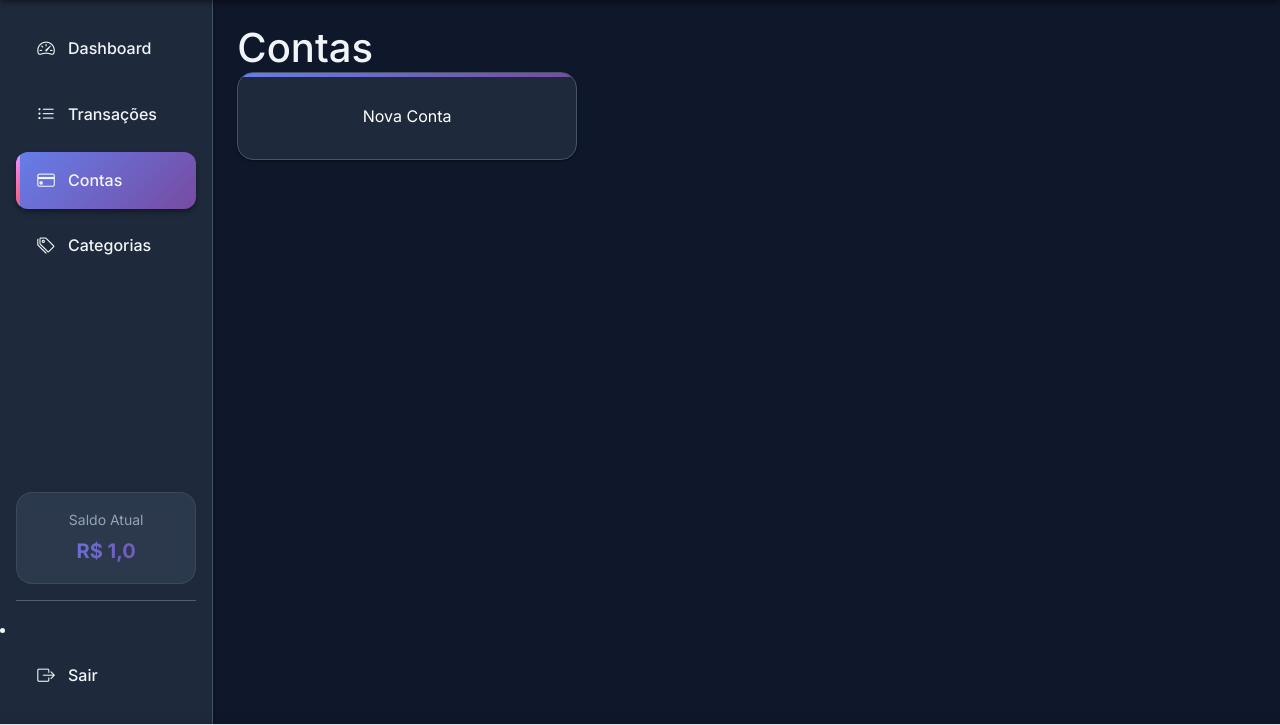
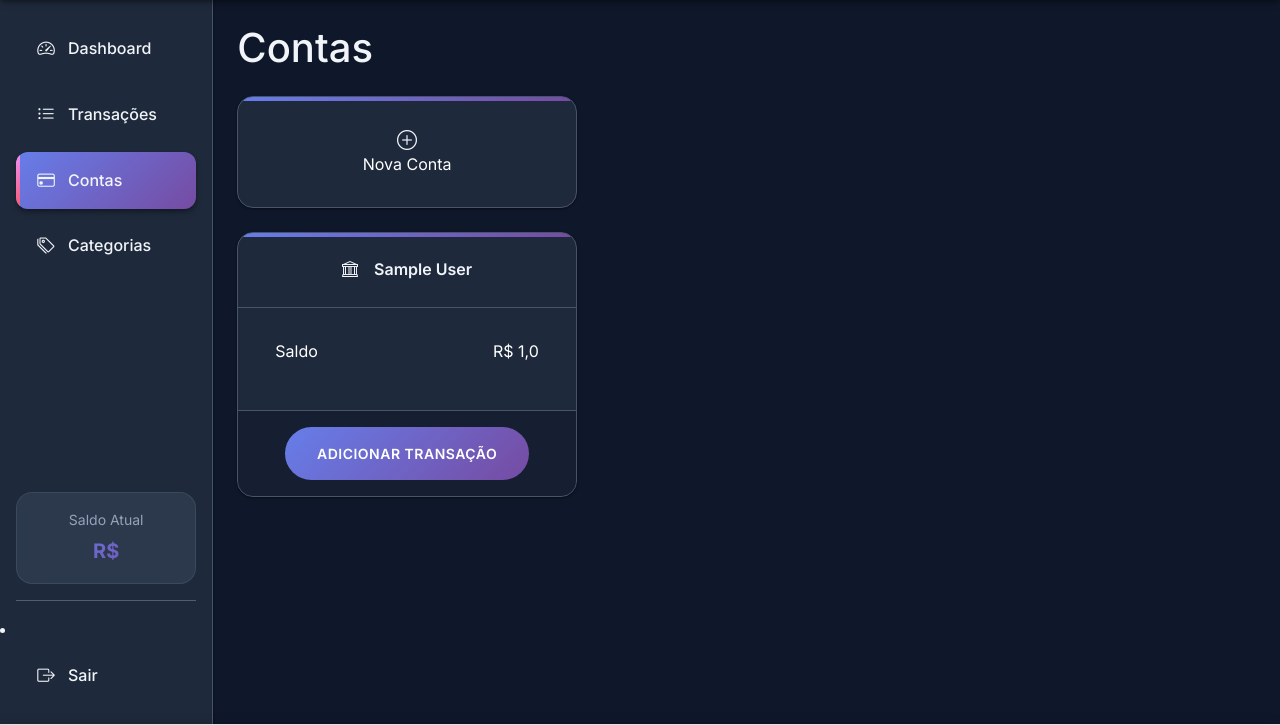
Before and after one commit to Leobatista96/app-financas, a Django app: page /accounts/ in a window 1280 px wide. Shown: the part 49-774 px from the top of the page. Run offline with Django 5.2, Linux system fonts and the light colour scheme; a user stored in the database is signed in; tables that the repository leaves empty hold one stand-in row (values such as "Sample post"); parts of the project's set-up code (start-up, migrations or seed data) failed here and were passed over.

Commit message:
apply categories and accounts filters

```diff
--- a/app/static/js/modern-app.js
+++ b/app/static/js/modern-app.js
@@ -9,6 +9,7 @@ document.addEventListener('DOMContentLoaded', function() {
     initializeNotifications();
     getChartCategoryData();
     getMontlyChartData();
+    getCategorieRevenueExpenseFilter();
 
     // Adicionar classes de animação aos elementos
     function initializeAnimations() {
@@ -81,7 +82,7 @@ document.addEventListener('DOMContentLoaded', function() {
     }
 
     function getMontlyChartData(){
-        const montlyChartData = document.getElementById('category-chart');
+        const montlyChartData = document.getElementById('montly-chart-data');
         if (montlyChartData) {
             try {
                 const data = JSON.parse(montlyChartData.textContent);
@@ -110,6 +111,39 @@ document.addEventListener('DOMContentLoaded', function() {
         }
     }
 
+    function getCategorieRevenueExpenseFilter() {
+        const revenueBtn = document.getElementById('categoriesRevenuesFilterButton');
+        const expenseBtn = document.getElementById('categoriesExpensesFilterButton');
+        const tableRows = document.querySelectorAll('.transaction-row[data-category-type]');
+
+        function filterCategories(type) {
+            tableRows.forEach(row => {
+                const categoryType = row.getAttribute('data-category-type');
+                if (type === 'all') {
+                    row.style.display = '';
+                } else if (categoryType === type) {
+                    row.style.display = '';
+                } else {
+                    row.style.display = 'none';
+                }
+            });
+        }
+
+        if (revenueBtn) {
+            revenueBtn.addEventListener('click', function (e) {
+                e.preventDefault();
+                filterCategories('revenue');
+            });
+        }
+
+        if (expenseBtn) {
+            expenseBtn.addEventListener('click', function (e) {
+                e.preventDefault();
+                filterCategories('expense');
+            });
+        }
+    }
+
     // Inicializar gráficos (Chart.js)
     function initializeCharts() {
         console.log('Iniciando gráficos');
@@ -121,13 +155,8 @@ document.addEventListener('DOMContentLoaded', function() {
         const chartData = getChartCategoryData();
         const montlyData = getMontlyChartData();
 
-        if (!chartData) {
-            console.warn('Usando dados de exemplo');
-            return;
-        }
+        console.log('Chart data:', {chartData, montlyData});
 
-
-        // Gráfico de receitas vs despesas
         const revenueExpenseCtx = document.getElementById('revenueExpenseChart');
 
         if (revenueExpenseCtx && chartData.total_recipes) {
@@ -201,7 +230,7 @@ document.addEventListener('DOMContentLoaded', function() {
                     maintainAspectRatio: false,
                     plugins: {
                         legend: {
-                            display: false
+                            display: false,
                         }
                     },
                     scales: {
@@ -268,24 +297,31 @@ document.addEventListener('DOMContentLoaded', function() {
                 },
                 options: {
                     responsive: true,
-                    maintainAspectRatio: false,
+                    maintainAspectRatio: true,
                     plugins: {
                         legend: {
                             position: 'bottom',
                             labels: {
                                 padding: 10,
+                                color: 'rgb(255, 255, 255)',
                                 font: {
                                     size: 15,
-                                    weight: '100',
+                                    weight: 'normal',
                                 }
                             }
+                        }
+                    },
+                    elements: {
+                        point: {
+                            radius: 5,
+                            hoverRadius: 8,
                         }
                     },
                     scales: {
                         y: {
                             beginAtZero: true,
                             grid: {
-                                color: 'rgba(255, 252, 252, 0.1)'
+                                color: 'rgba(0, 0, 0, 0.1)'
                             }
                         },
                         x: {
@@ -302,6 +338,7 @@ document.addEventListener('DOMContentLoaded', function() {
         console.log('Tentando renderizar gráfico mensal com dados:', { montlyData, monthlyCtx });
         renderMonthlyChart('both');
 
+
         // Listeners dos botões
         const revenueBtn = document.getElementById('revenue-filter');
         if (revenueBtn) {
@@ -311,7 +348,7 @@ document.addEventListener('DOMContentLoaded', function() {
             });
         }
 
-        const expenseBtn = document.querySelectorAll('.btn-outline-danger')[0];
+        const expenseBtn = document.getElementById('expense-filter');
         if (expenseBtn) {
             expenseBtn.addEventListener('click', function (e) {
                 e.preventDefault();
@@ -319,7 +356,7 @@ document.addEventListener('DOMContentLoaded', function() {
             });
         }
 
-        const bothBtn = document.querySelectorAll('.btn-primary')[0];
+        const bothBtn = document.getElementById('both-filter');
         if (bothBtn) {
             bothBtn.addEventListener('click', function (e) {
                 e.preventDefault();
@@ -327,6 +364,13 @@ document.addEventListener('DOMContentLoaded', function() {
             });
         }
 
+        // const categoriesFilterBtn = document.getElementById('categoriesRevenuesFilterButton');
+        // if (categoriesFilterBtn) {
+        //     categoriesFilterBtn.addEventListener('click', function (e) {
+        //         e.preventDefault();
+        //         getCategorieRevenueExpenseFilter();
+        //     });
+        // }
     }
 
     // Sistema de notificações
--- a/finances/forms.py
+++ b/finances/forms.py
@@ -14,6 +14,13 @@ class TransactionModelForm(forms.ModelForm):
         fields = '__all__'
         exclude = ['user']
 
+    def __init__(self, *args, user=None, **kwargs):
+        super().__init__(*args, **kwargs)
+        if user:
+            self.fields['account'].queryset = Account.objects.filter(user=user)
+            self.fields['category'].queryset = Categorie.objects.filter(user=user)
+
+
 
 class CategorieModelForm(forms.ModelForm):
     class Meta:
@@ -21,9 +28,19 @@ class CategorieModelForm(forms.ModelForm):
         fields = '__all__'
         exclude = ['user']
 
+    def __init__(self, *args, user=None, **kwargs):
+        super().__init__(*args, **kwargs)
+        if user:
+            self.fields['category'].queryset = Categorie.objects.filter(user=user)
+
 
 class AccountModelForm(forms.ModelForm):
     class Meta:
         model = Account
         fields = '__all__'
         exclude = ['user']
+
+    def __init__(self, *args, user=None, **kwargs):
+        super().__init__(*args, **kwargs)
+        if user:
+            self.fields['name'].queryset = Account.objects.filter(user=user)
--- a/finances/templates/accounts.html
+++ b/finances/templates/accounts.html
@@ -1,28 +1,49 @@
-{% extends 'base.html' %}
-
-{% block page_header %}
+{% extends 'base.html' %} {% block page_header %}
 
 <div class="d-flex justfi-content-between">
   <div>
-        <h1 class='mb-0'>Contas</h1>
+    <h1 class="mb-4">Contas</h1>
   </div>
 </div>
 
-{% endblock page_header %}
+{% endblock page_header %} {% block content %}
 
-{% block content %}
 <div class="col-lg-4">
-    <div class="modern-card mb-4">
+  <div class="modern-card mb-4 text-center">
     <div class="card-body">
       <div class="d-grid gap-2">
-                <a class="addaccountbutton text-decoration-none btn" data-bs-toggle="tooltip"
-                    data-bs-placement="right" data-bs-custom-class="custom-tooltip"
-                    data-bs-title="Clique aqui para criar uma nova conta">
+        <a class="addaccountbutton text-decoration-none btn" data-bs-toggle="tooltip" data-bs-placement="right"
+          data-bs-custom-class="custom-tooltip" data-bs-title="Clique aqui para criar uma nova conta">
+          <h5 class="card-title bi bi-plus-circle"></h5>
           <span class="text-white">Nova Conta</span>
         </a>
       </div>
     </div>
   </div>
+  {% for account in accounts %}
+  <div class="modern-card mb-4">
+    <div class="d-flex card-header gap-3 justify-content-center">
+      <i class="bi bi-bank"></i>
+      {{ account.name }}
+    </div>
+    <div class="card-body">
+      <div class="d-grid gap-2">
+        <a class="text-decoration-none btn" data-bs-placement="right">
+          <div class="d-flex justify-content-between">
+            <p class="text-white">Saldo</p>
+            <p class="text-white"> R$ {{ account.value }}</p>
+          </div>
+        </a>
+      </div>
+    </div>
+    <div class="card-footer d-flex justify-content-center">
+      <button class="btn btn-modern btn-primary" id="newTransactionButton" data-bs-toggle="tooltip">Adicionar
+        Transação</button>
+    </div>
+  </div>
+  {% endfor %}
 </div>
 
+
+
 {% endblock content %}
--- a/finances/views.py
+++ b/finances/views.py
@@ -17,14 +17,16 @@ class TransactionListView(LoginRequiredMixin, ListView):
     context_object_name = 'transactions'
     paginate_by = 5
 
-    def get_queryset(self):
-        return Transaction.objects.filter(user=self.request.user).order_by('-created_at')
+    # def get_queryset(self):
+    #     transaction = Transaction.objects.filter(user=self.request.user).order_by('-created_at')
+    #     accounts = Account.objects.filter(user=self.request.user)
+    #     return transaction, accounts
 
     def get_context_data(self, **kwargs):
         context = super().get_context_data(**kwargs)
-        context["form"] = TransactionModelForm()
-        context["form_categories"] = CategorieModelForm()
-        context["form_accounts"] = AccountModelForm()
+        context["form"] = TransactionModelForm(user=self.request.user)
+        context["form_categories"] = CategorieModelForm(user=self.request.user)
+        context["form_accounts"] = AccountModelForm(user=self.request.user)
         context["transactions_metrics"] = get_transactions_value(
             user=self.request.user)
         context["categories"] = Categorie.objects.filter(
@@ -114,7 +116,11 @@ class CategorieListView(LoginRequiredMixin, ListView):
         context = super().get_context_data(**kwargs)
         context["transactions_metrics"] = get_transactions_value(
             user=self.request.user)
-        context["form_categories"] = CategorieModelForm()
+        context["form_categories"] = CategorieModelForm(user=self.request.user)
+        context["categories"] = Categorie.objects.filter(user=self.request.user)
+
+        categories_revenues_filter = Categorie.objects.filter(user=self.request.user, category_type='revenue')
+        context["categories_revenues_filter"] = categories_revenues_filter
         return context
 
 
@@ -146,9 +152,9 @@ class AccountListView(LoginRequiredMixin, ListView):
 
     def get_context_data(self, **kwargs):
         context = super().get_context_data(**kwargs)
-        context["transactions_metrics"] = get_transactions_value(
-            user=self.request.user)
-        context["form_accounts"] = AccountModelForm()
+        context["form"] = TransactionModelForm(user=self.request.user)
+        context["form_accounts"] = AccountModelForm(user=self.request.user)
+        context["accounts"] = Account.objects.filter(user=self.request.user)
         return context
 
 
@@ -183,9 +189,9 @@ class DashboardListView(LoginRequiredMixin, ListView):
 
     def get_context_data(self, **kwargs):
         context = super().get_context_data(**kwargs)
-        context["form"] = TransactionModelForm()
-        context["form_categories"] = CategorieModelForm()
-        context["form_accounts"] = AccountModelForm()
+        context["form"] = TransactionModelForm(user=self.request.user)
+        context["form_categories"] = CategorieModelForm(user=self.request.user)
+        context["form_accounts"] = AccountModelForm(user=self.request.user)
         context["transactions_metrics"] = get_transactions_value(
             user=self.request.user)
         category_metrics = get_category_graphics_data(user=self.request.user)
```
Also changed, not shown: app/metrics.py (+18 -17 lines), finances/admin.py (+4 -7 lines), finances/models.py (+11 -0 lines), finances/templates/categories.html (+54 -18 lines), finances/templates/dashboard.html (+9 -24 lines), finances/templates/transaction.html (+19 -37 lines), finances/migrations/0037_account_categorie_account_value.py (added). Lines whose indentation alone changed are shown as unchanged.
